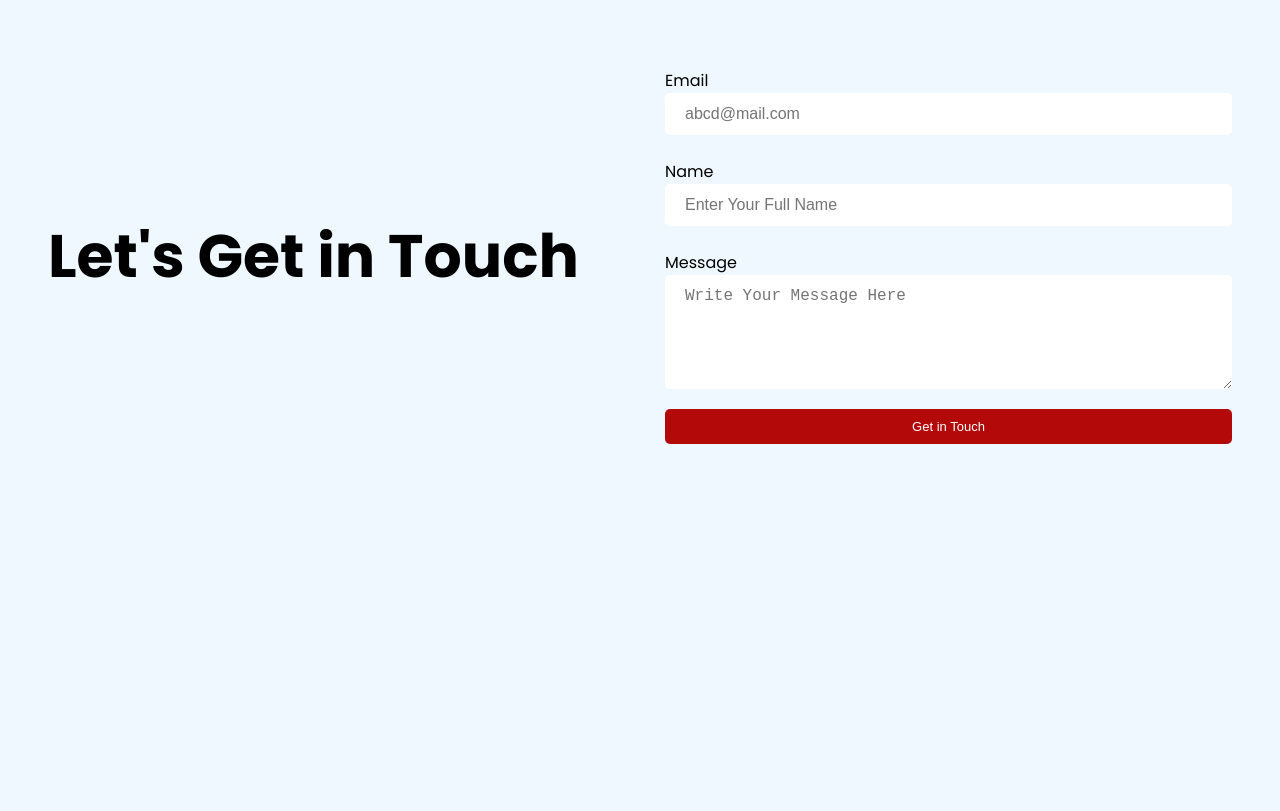
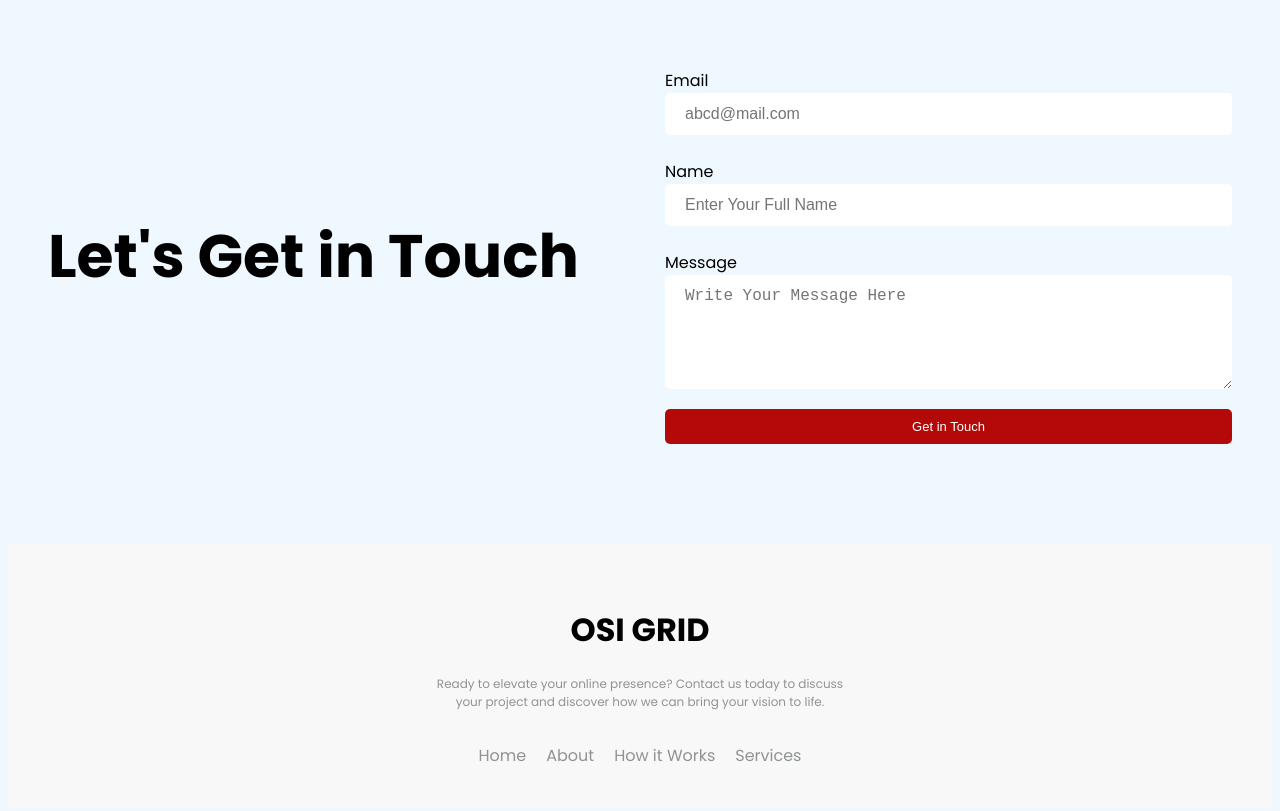
Before and after one commit to nurinfobd/B12A01-landing-launchpad, a plain HTML site: page index.html in a window 1280 px wide. Shown: the part 1889-2700 px from the top of the page. Before the commit the page ends 2441 px from the top, so only its background shows below. Drawn offline with Linux system fonts and the light colour scheme.

Commit message:
All section design done

```diff
--- a/css/style.css
+++ b/css/style.css
@@ -3,9 +3,10 @@ body {
   background-color: aliceblue;
 }
 main {
-  max-width: 1200px;   /* adjust to your design */
+  max-width: 1200px;
   margin: 0 auto;
   padding: 0 40px;
+
 }
 
 .hero-section {
@@ -169,9 +170,6 @@ header img {
 .get-in-touch form {
   width: 100%;
 }
-
-/* button fade korte hobe, currently hovar transition ache */
-
 .get-in-touch .right input[type="text"],
 .get-in-touch .right input[type="email"] {
   width: 100%;
@@ -198,3 +196,23 @@ header img {
 .get-in-touch .hovar-button{
   width: 100%;
 }
+
+.footer-section {
+  display: flex;
+  flex-direction: column;
+  align-items: center;
+  text-align: center;
+  padding: 40px 20px;
+  gap: 20px;
+  background-color: #f8f8f8;
+}
+
+.footer-link {
+  display: flex;
+  gap: 20px;
+  justify-content: center;
+}
+.footer-link a {
+  text-decoration: none;
+  color: rgb(143, 148, 144);
+}
--- a/index.html
+++ b/index.html
@@ -127,7 +127,18 @@
     </div>
   </div>
     </main>
-
+<footer class="footer-section">
+    <div class="company-name">
+        <h1>OSI GRID</h1>
+        <p class="subtitle"> Ready to elevate your online presence? Contact us today to discuss <br>your project and discover how we can bring your vision to life.</p>
+    </div>
+    <div class="footer-link">
+        <a href="#">Home</a>
+        <a href="#">About</a>
+        <a href="#">How it Works</a>
+        <a href="#">Services</a>
+    </div>
+</footer>
 
 </body>
 </html>
```
